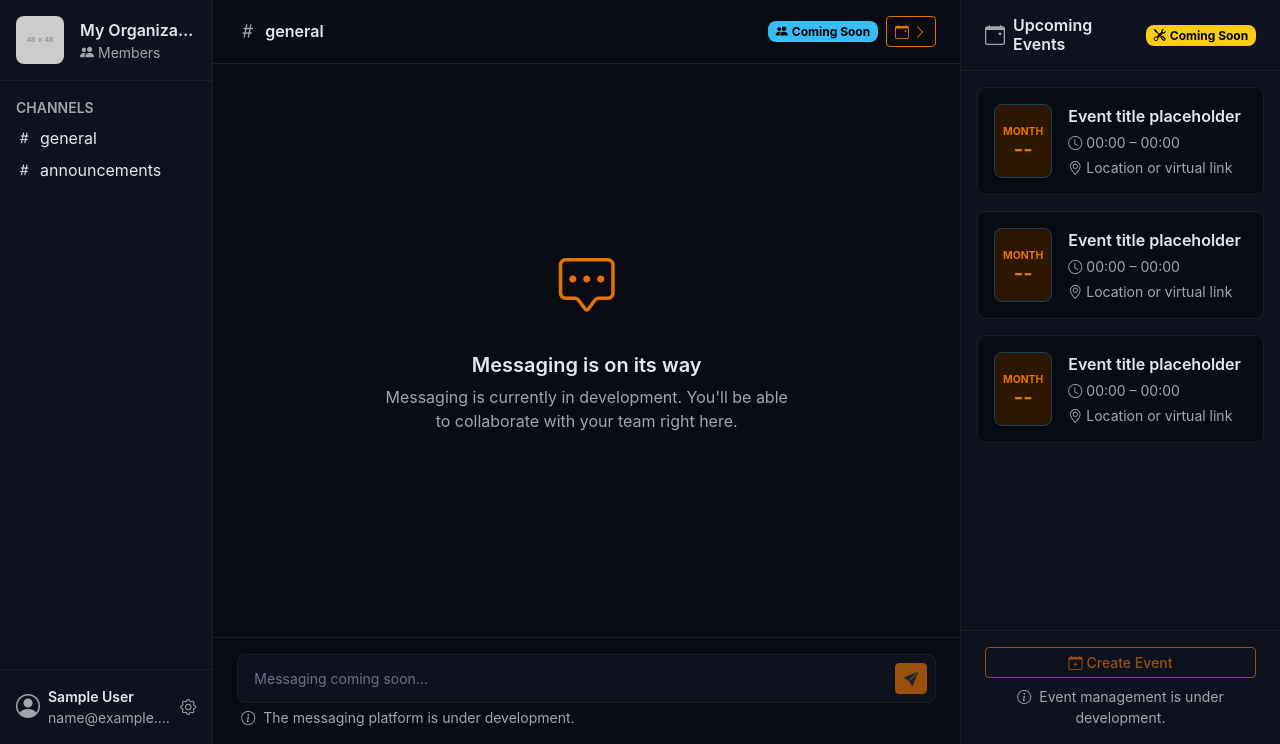
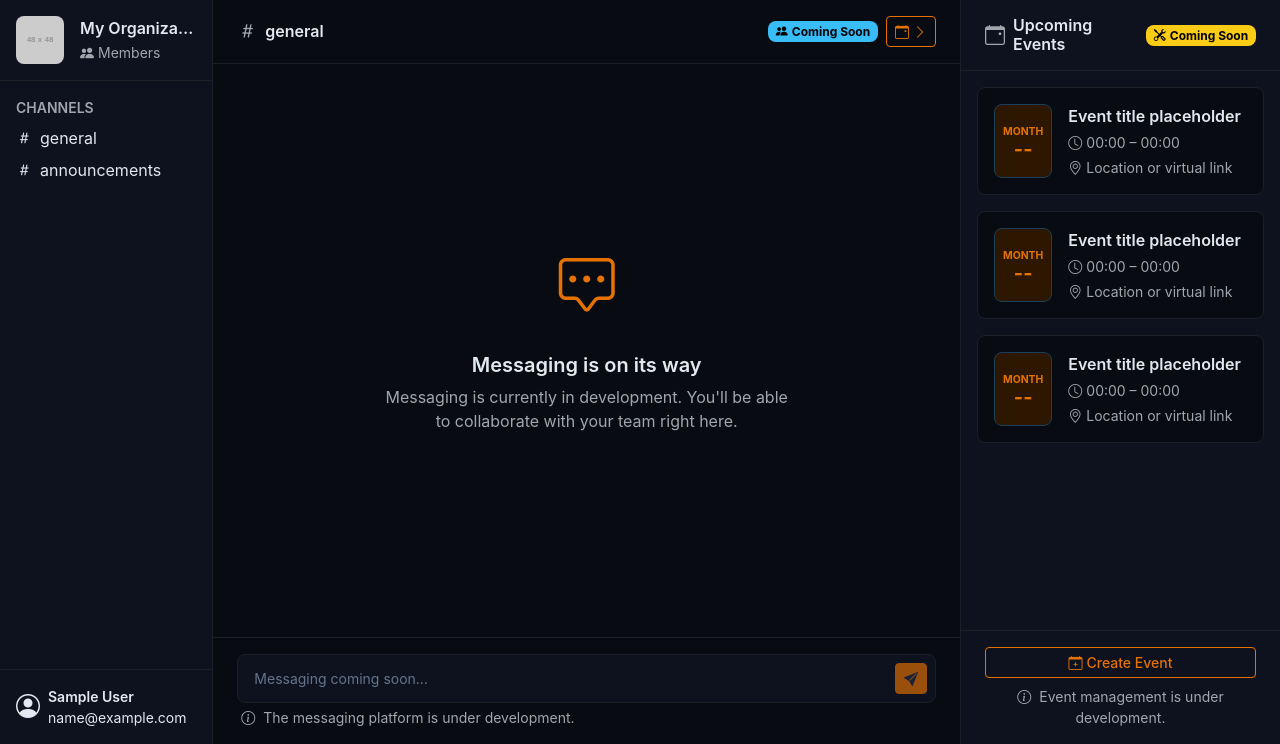
Before and after one commit to todbukh/cio-central, a Django app: page / in a window 1280 px wide. Shown: the part 56-800 px from the top of the page. Run offline with Django 5.2, Linux system fonts and the light colour scheme; a user stored in the database is signed in; tables that the repository leaves empty hold one stand-in row (values such as "Sample post"); grey boxes labelled with a size stand in for pictures from a placeholder-image service; style sheets or scripts are compiled from the project's sources; some libraries are stand-ins or nearby versions.

Commit message:
set members button to link to roster and only appear for exec, set create event button to only appear for exec, and removed gear from profile and made it clickable

```diff
--- a/core/templates/core/home.html
+++ b/core/templates/core/home.html
@@ -26,9 +26,11 @@
           <p class="fw-semibold text-body mb-0 text-truncate">
             {{ organization.name|default:"My Organization" }}
           </p>
-          <p class="text-body-secondary small mb-0 text-truncate">
-            <i class="bi bi-people-fill me-1"></i>Members
-          </p>
+            {% if request.user.is_exec %}
+              <a href="{% url 'exec_panel:executive' tab='roster' %}" class="text-body-secondary small mb-0 text-truncate link-info text-decoration-none">
+                <i class="bi bi-people-fill me-1"></i>Members
+              </a>
+            {% endif %}
         </div>
       </div>
 
@@ -56,20 +58,17 @@
       </nav>
 
       {# Member footer #}
-      <div class="p-3 border-top d-flex align-items-center gap-2 bg-body-secondary">
-        <i class="bi bi-person-circle fs-4 text-body-secondary"></i>
+      <a href="" class="p-3 border-top d-flex align-items-center gap-2 bg-body-secondary text-decoration-none text-body link-info">
+        <i class="bi bi-person-circle fs-4"></i>
         <div class="overflow-hidden flex-grow-1">
-          <p class="mb-0 small fw-semibold text-body text-truncate">
+          <p class="mb-0 small fw-semibold text-truncate">
             {{ request.user.get_full_name|default:request.user.username }}
           </p>
-          <p class="mb-0 small text-body-secondary text-truncate">
+          <p class="mb-0 small text-truncate">
             {{ request.user.email }}
           </p>
         </div>
-        <a href="#" class="text-body-secondary" title="Settings">
-          <i class="bi bi-gear"></i>
-        </a>
-      </div>
+      </a>
 
     </aside>
 
@@ -165,7 +164,7 @@
 
         {# Mobile collapsible wrapper #}
         <div class="collapse d-xl-none" id="events-panel-mobile">
-          {% include "core/partials/_events_panel_body.html" with panel_id="events-mobile" %}
+          {% include "core/partials/_events_panel_body.html" with panel_id="events-mobile" user=request.user%}
         </div>
 
         {# Desktop inline panel — hidden on smaller screens #}
@@ -174,7 +173,7 @@
           id="events-panel"
           aria-label="Upcoming events"
         >
-          {% include "core/partials/_events_panel_body.html" with panel_id="events-desktop" %}
+          {% include "core/partials/_events_panel_body.html" with panel_id="events-desktop" user=request.user %}
         </aside>
 
       </div>
--- a/core/templates/core/partials/_events_panel_body.html
+++ b/core/templates/core/partials/_events_panel_body.html
@@ -30,8 +30,9 @@
   {% endfor %}
 </div>
 
+{% if user.is_exec %}
 <div class="px-4 py-3 border-top">
-  <button class="btn btn-outline-primary btn-sm w-100" disabled>
+  <button class="btn btn-outline-primary btn-sm w-100">
     <i class="bi bi-calendar-plus me-1"></i>Create Event
   </button>
   <p class="text-body-secondary small mb-0 mt-2 text-center">
@@ -39,3 +40,4 @@
     Event management is under development.
   </p>
 </div>
+{% endif %}
```
